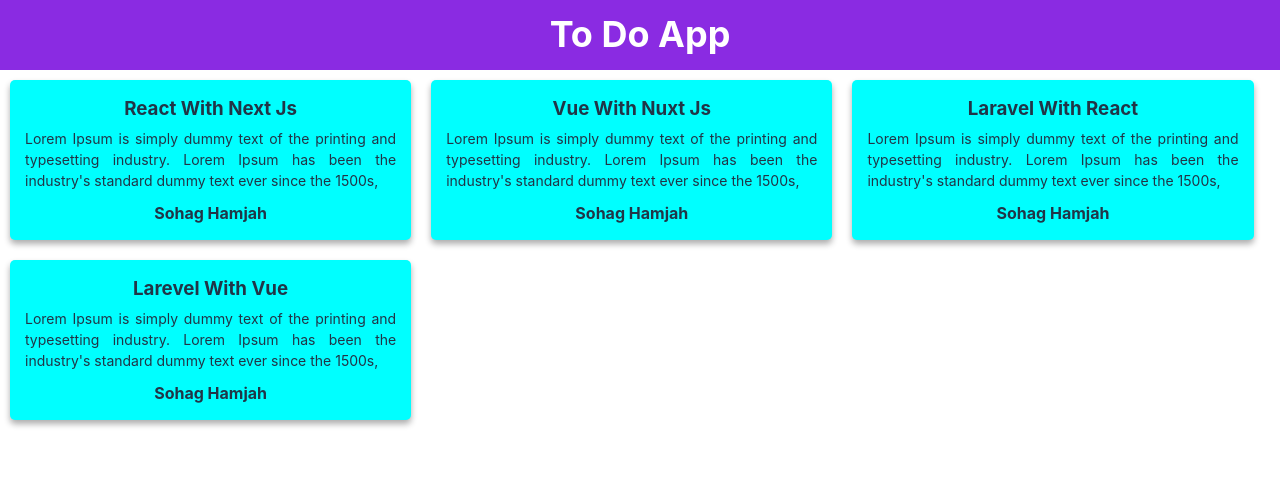
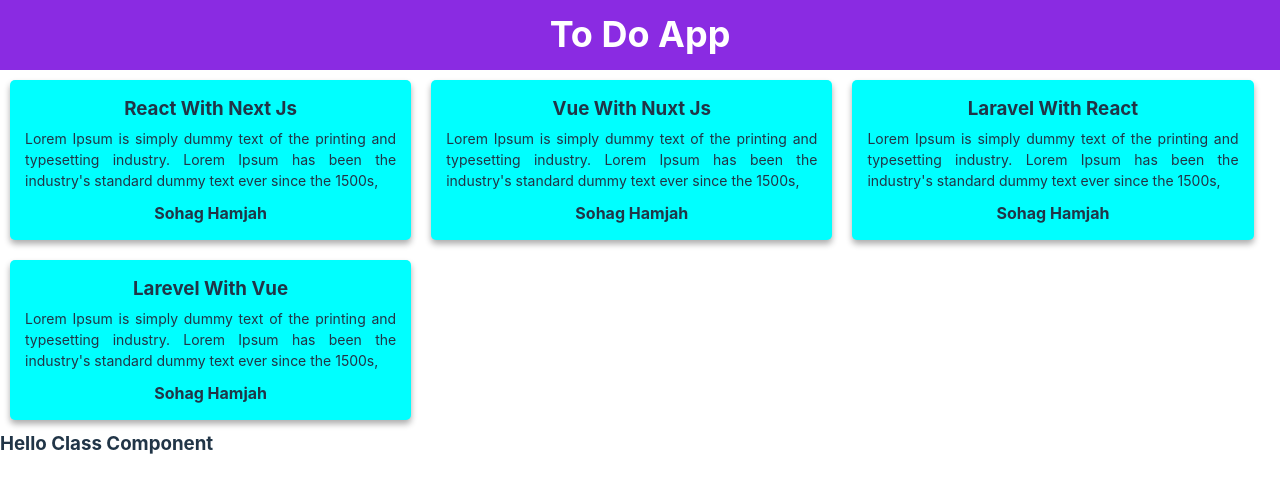
Before and after one commit to sohaghamjah/learn-react, a React (Vite) app: page / in a window 1280 px wide. Shown: the top 492 px of the page. Built offline with nearby package versions, Linux system fonts and the light colour scheme.

Commit message:
functional component

```diff
--- a/src/App.jsx
+++ b/src/App.jsx
@@ -2,6 +2,7 @@
 import Card from './components/Card';
 import Data from './data.json';
 import { v4 as uuidv4 } from 'uuid';
+import Card2 from "./components/Card2";
 
 let items = [];
     items = Data.map((item) => <Card key={uuidv4()} cardTitle={item.title} cardDesc={item.desc} /> );
@@ -12,6 +13,7 @@
     <div className='wrapper'>
       <h1 className='appHeading'>To Do App</h1>
       {items}
+      <Card2 CardTitle="Hello Class Component" />
     </div>
   )
 }
--- /dev/null
+++ b/src/components/Card2.jsx
@@ -0,0 +1,11 @@
+import React, {Component} from "react";
+
+class Card2 extends Component {
+    render(){
+        return(
+            <h3>{this.props.CardTitle}</h3>
+        )
+    }
+}
+
+export default Card2;
```
